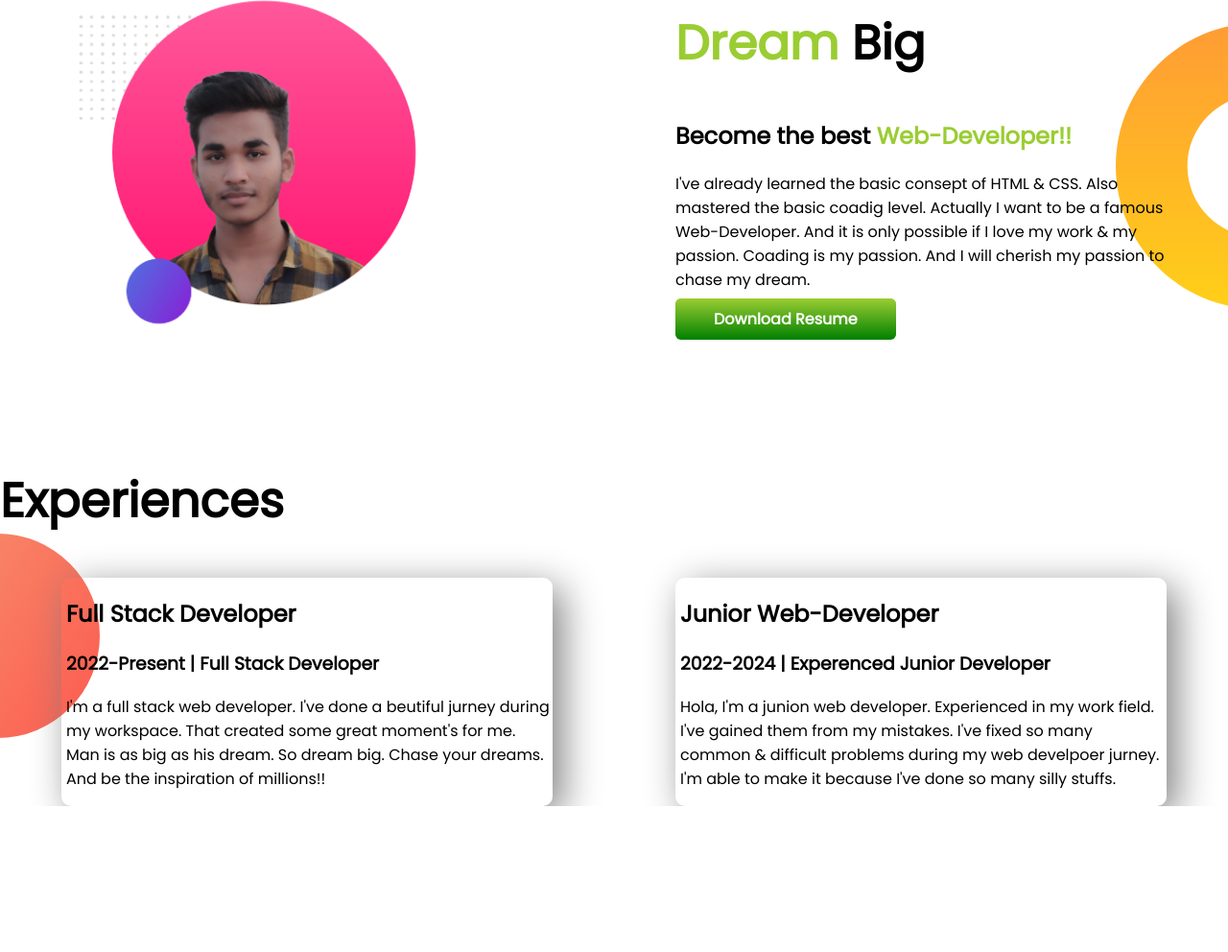
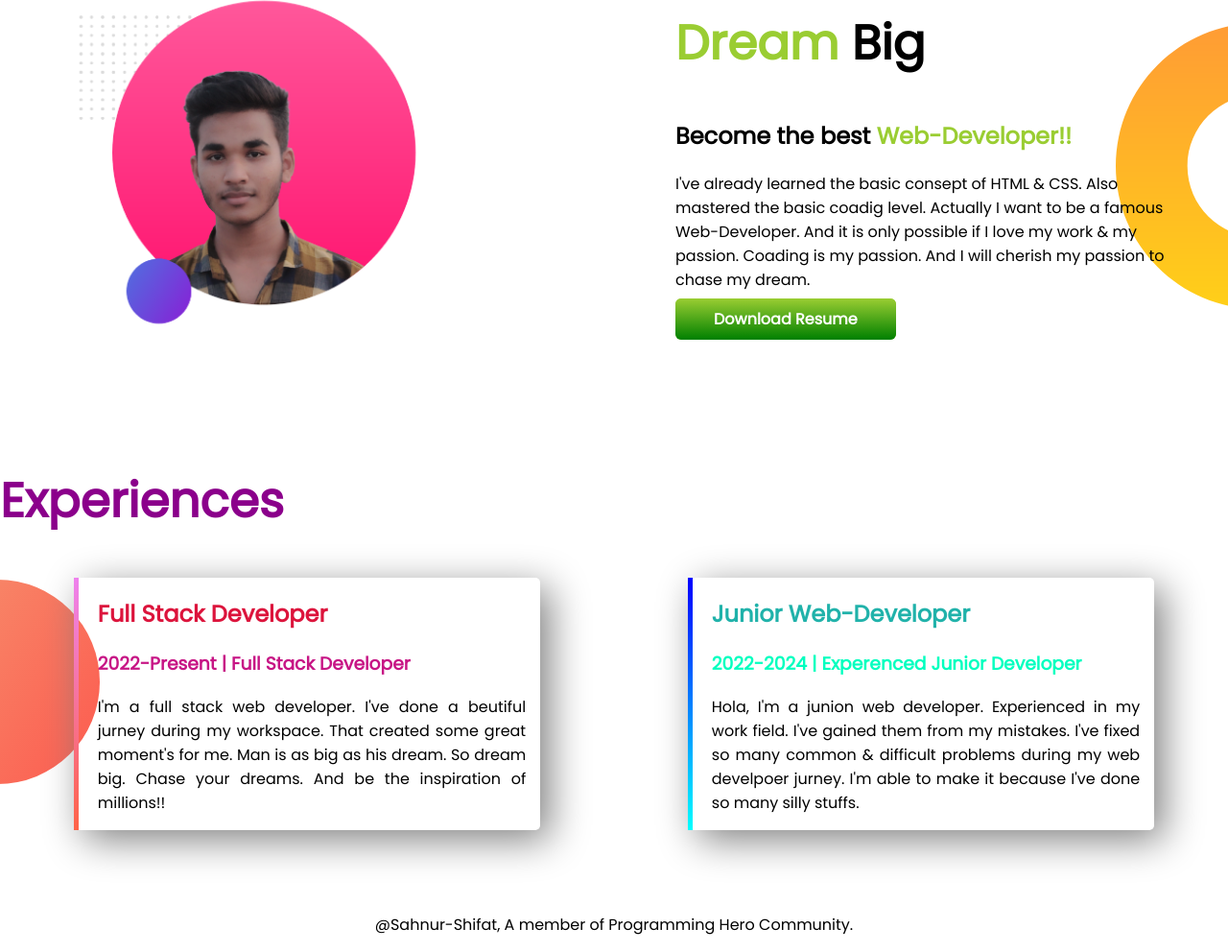
Before and after one commit to sahnurshifat/DEVELOPER-PORTFOLIO, a plain HTML site: page index.html in a window 1280 px wide. Shown: the part 664-1656 px from the top of the page at 96% size. Before the commit the page ends 1504 px from the top, so only its background shows below. Drawn offline with Linux system fonts and the light colour scheme.

Commit message:
last push

```diff
--- a/index.html
+++ b/index.html
@@ -43,12 +43,12 @@
             <a class="link-buttn" target="_blank" href="#">Download Resume</a>
         </div>
     </section>
-    <section id="third">
-        <h1>Experiences</h1>
+    <section class="third">
+        <h1 id="manja">Experiences</h1>
         <div class="container">
-            <div class="x-area">
-                <h2>Full Stack Developer</h2>
-                <h3>2022-Present | Full Stack Developer</h3>
+            <div id="stack" class="x-area">
+                <h2 id="full">Full Stack Developer</h2>
+                <h3 id="fast">2022-Present | Full Stack Developer</h3>
                 <p>I'm a full stack web developer. I've done a beutiful jurney during my workspace. That created some
                     great
                     moment's for me. Man is as big as his dream. So dream big. Chase your dreams. And be the inspiration
@@ -56,8 +56,8 @@
                     millions!!</p>
             </div>
             <div id="jnr" class="x-area">
-                <h2>Junior Web-Developer</h2>
-                <h3>2022-2024 | Experenced Junior Developer</h3>
+                <h2 id="web">Junior Web-Developer</h2>
+                <h3 id="last">2022-2024 | Experenced Junior Developer</h3>
                 <p>Hola, I'm a junion web developer. Experienced in my work field. I've gained them from my mistakes.
                     I've
                     fixed so many common & difficult problems during my web develpoer jurney. I'm able to make it
@@ -67,6 +67,9 @@
         </div>
 
     </section>
+    <footer>
+        <p>@Sahnur-Shifat, A member of Programming Hero Community.</p>
+    </footer>
 </body>
 
 </html>
--- a/style.css
+++ b/style.css
@@ -2,33 +2,26 @@ body{
     font-family: 'Poppins', sans-serif;
     margin: 0;
 }
-
 h1{
     font-size: 50px;
 }
-
 span{
     color: orange;
 }
-
 span:hover{
-    color: orangered;
+    color: tomato;
 }
-
 .container{
     display: flex;
     margin: 0px;
 }
-
 .futani{
     width: 50%;
     padding: 5%
 }
-
 .futani img{
     width: 80%;
 }
-
 .link-button{
     text-decoration: none;
     background-image: linear-gradient(orangered, orange);
@@ -39,23 +32,20 @@ span:hover{
     border-radius: 6px;
 }
 .link-button:hover{
-    background-image: linear-gradient(crimson, tomato);
-    background-color: crimson;
+    background-image: linear-gradient(red, palevioletred );
+    background-color: orangered;
     color: black;
 }
-
 .banner{
     background-image: url(images/top-banner.png);
     background-repeat: no-repeat;
 }
-
 #tnt{
     color: yellowgreen;
 }
 #tnt:hover{
     color: palevioletred;
 }
-
 .link-buttn{
     text-decoration: none;
     background-image: linear-gradient(yellowgreen, green);
@@ -70,28 +60,72 @@ span:hover{
     background-color: palevioletred;
     color: black;
 }
-
 .second{
     background-image: url(images/dream-bg.png);
     background-repeat: no-repeat;
     background-position: right;
 }
-
-#third{
+.third{
     background-image: url(images/exp-bg.png);
     background-repeat: no-repeat;
     background-position: left;
+}
+#manja{
+    color: darkmagenta;
+}
+#manja:hover{
+    color: violet;
 }
 .h2{
     font-size: 40px;
     font-weight: 800;
 }
-
  .x-area{
      width: 40%;
-     margin-left: 5%;
-     margin-right: 5%;
-     padding-left: 5px;
-     border-radius: 10px;
+     margin-left: 6%;
+     margin-right: 6%;
+     margin-bottom: 70px;
+     padding-left: 20px;
+     padding-right: 15px;
+     text-align: justify;
      box-shadow: 10px 10px 40px gray;
  }
+ #jnr{
+     border-left: 5px solid;
+     border-image: linear-gradient(blue, cyan) ;
+     border-image-slice: 1;
+     border-radius: 5px;
+ }
+ #stack{
+     border-left: 5px solid;
+     border-image: linear-gradient(violet, tomato) ;
+     border-image-slice: 1;
+     border-radius: 5px;
+ }
+ footer p{
+     text-align: center;
+ }
+ #full{
+     color: crimson;
+ }
+ #full:hover{
+     color: coral;
+ }
+ #web{
+    color: lightseagreen;
+}
+#web:hover{
+    color: lightskyblue;
+}
+#fast{
+    color: mediumvioletred;
+}
+#fast:hover{
+    color: hotpink;
+}
+#last{
+    color: rgb(0, 255, 191);
+}
+#last:hover{
+    color: lightskyblue;
+}
```
